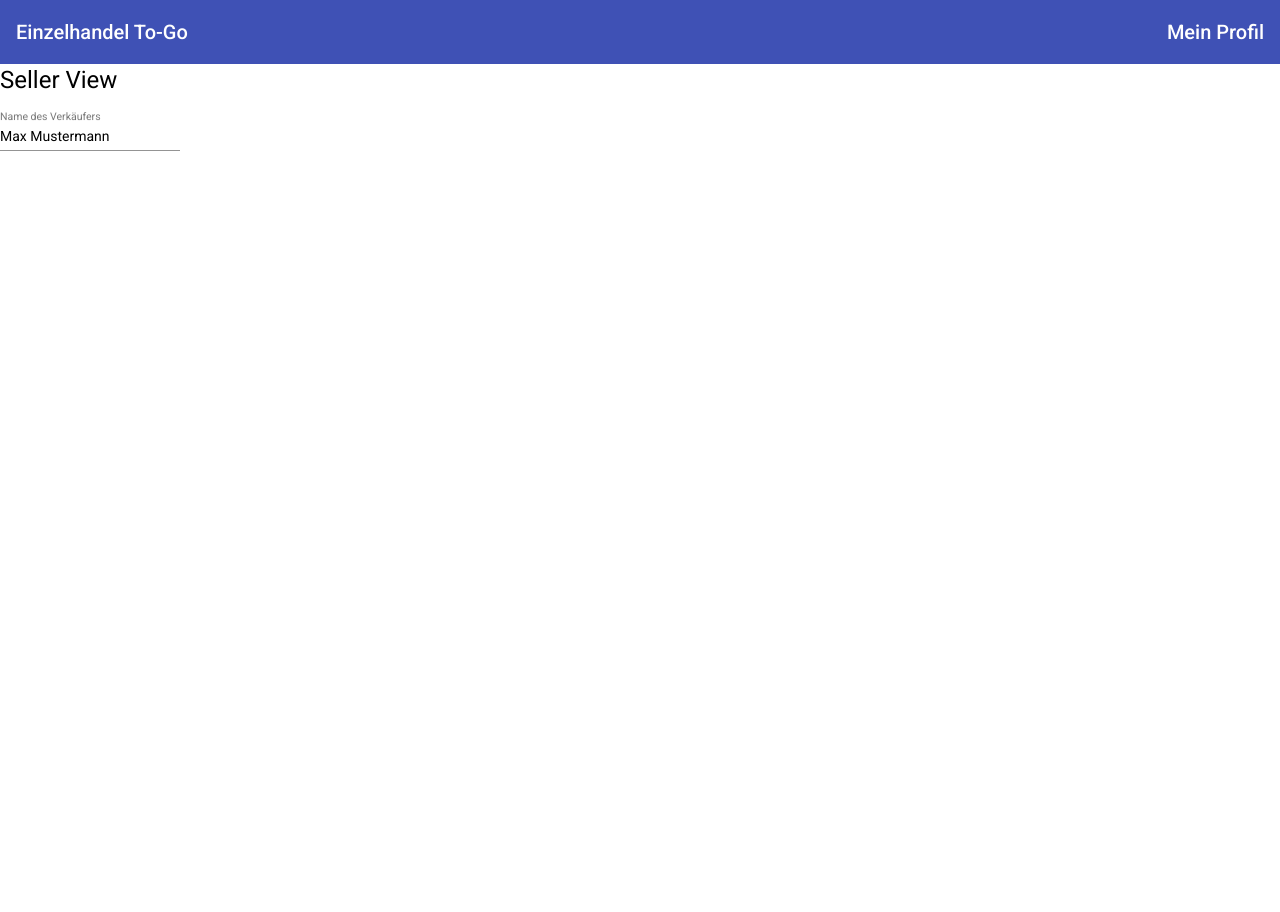
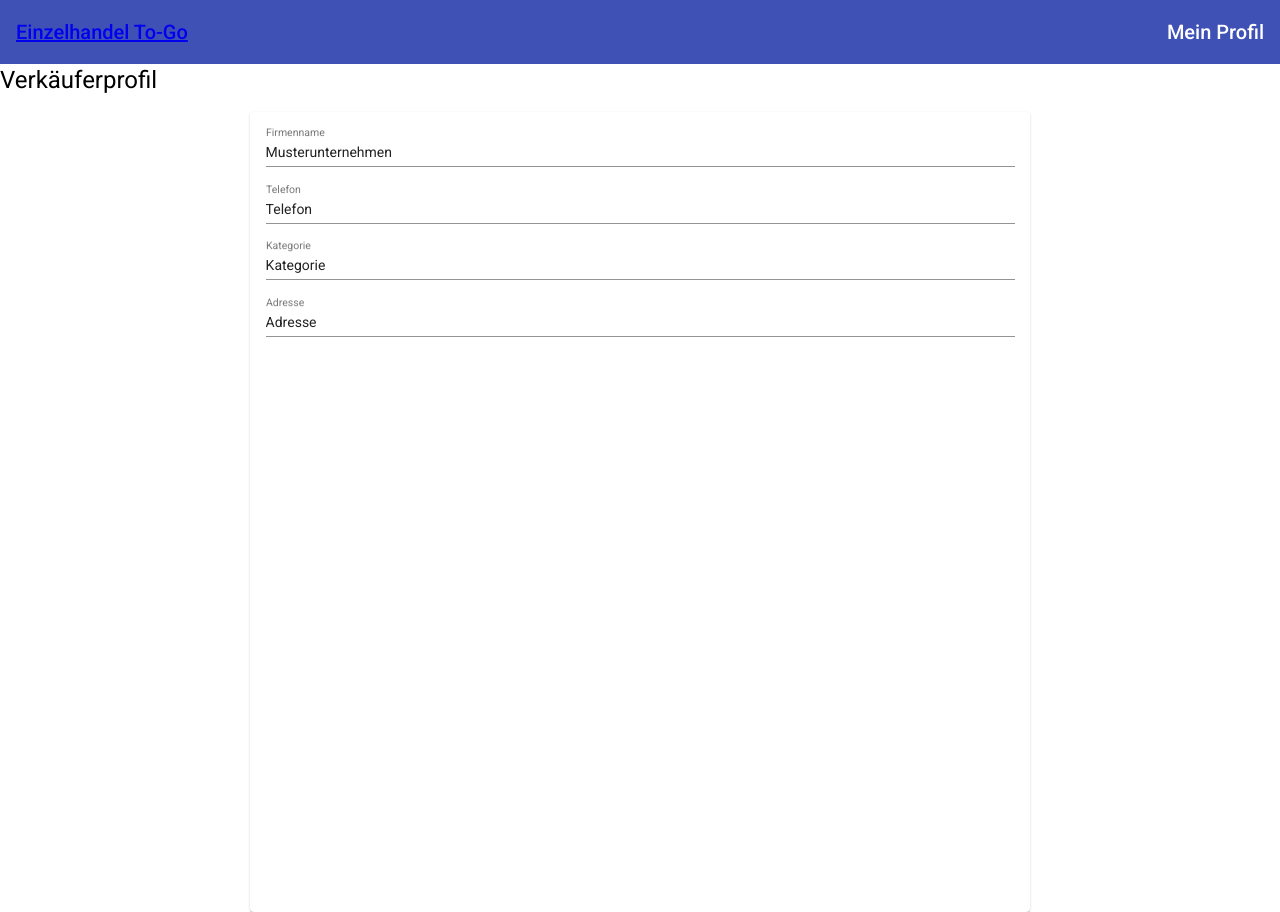
Before and after one commit to Craexy/einzelhandeltogo, an Angular app: page /seller/1 in a window 1280 px wide. Before the commit the page ends 800 px from the top, so only its background shows below. Built offline with nearby package versions, Linux system fonts and the light colour scheme.

Commit message:
added support for online hosted Service

```diff
--- a/src/app/app.component.html
+++ b/src/app/app.component.html
@@ -1,7 +1,7 @@
 <!--The content below is only a placeholder and can be replaced.-->
 <base href="/">
 <mat-toolbar color="primary">
-  <span>Einzelhandel To-Go</span>
+  <span><a href="/">Einzelhandel To-Go</a></span>
 
   <!-- This fills the remaining space of the current row -->
   <span class="example-fill-remaining-space"></span>
--- a/src/app/app.component.scss
+++ b/src/app/app.component.scss
@@ -3,3 +3,7 @@
      Every toolbar row uses a flexbox row layout. */
   flex: 1 1 auto;
 }
+
+a:visited{
+  color: white;
+}
--- a/src/app/app.module.ts
+++ b/src/app/app.module.ts
@@ -13,7 +13,8 @@ import {MatToolbarModule} from "@angular/material/toolbar";
 import {LoginModule} from "../login/login.module";
 import {ClientViewModule} from "./client-view/client-view.module";
 import { ClientViewComponent } from './client-view/client-view.component';
-import {HttpClientModule} from "@angular/common/http";
+import {HTTP_INTERCEPTORS, HttpClientModule} from "@angular/common/http";
+import {APIInterceptor} from "../shared/HttpInterceptor";
 
 
 const appRoutes: Routes = [
@@ -47,7 +48,11 @@ const appRoutes: Routes = [
     MatToolbarModule,
     HttpClientModule
   ],
-  providers: [],
+  providers: [{
+    provide: HTTP_INTERCEPTORS,
+    useClass: APIInterceptor,
+    multi: true,
+  }],
   bootstrap: [AppComponent]
 })
 export class AppModule { }
--- a/src/data.service.ts
+++ b/src/data.service.ts
@@ -9,7 +9,7 @@ import {Buyer, Driver} from "./shared/data";
 })
 export class DataService {
 
-  baseURL: string = "";
+  baseURL: string = "/shop";
 
   TEST: TestData[] = [
     { id: 11, name: 'Dr Nice' },
@@ -26,11 +26,13 @@ export class DataService {
 
   constructor(private http: HttpClient) {}
 
-  baseUrl: string = '';
-
   getTestData(): Observable<TestData[]>{
     //return this.http.get(this.baseURL+'HelloWorold');
     return of(this.TEST);
+  }
+
+  login(username: string, password: string): Observable<string>{
+    return this.http.post<string>('api-token-auth', {username: 'christopherutsch', password: 'etg-wirvsvirus'});
   }
 
   getBuyer(id: number): Observable<Buyer>{
@@ -38,7 +40,7 @@ export class DataService {
   }
 
   getBuyers(): Observable<Buyer[]>{
-    return this.http.get<Buyer[]>(this.baseURL + '/buyer/');
+    return this.http.get<Buyer[]>('buyers/');
   }
 
   getDriver(id: number): Observable<Driver>{
--- a/src/login/login.component.html
+++ b/src/login/login.component.html
@@ -1,6 +1,6 @@
 
-
-
+<body>
+<span class="stretcher"></span>
 <mat-card class="example-card">
   <mat-card-header>
     <mat-card-title>Login</mat-card-title>
@@ -9,12 +9,12 @@
     <form class="example-form">
       <mat-form-field class="example-full-width">
         <mat-label>E-Mail-Adresse</mat-label>
-        <input matInput >
+        <input matInput [(ngModel)]='mail' name="mail">
       </mat-form-field>
       <br>
       <mat-form-field>
         <mat-label>Passwort</mat-label>
-        <input matInput [type]="'password'">
+        <input [(ngModel)]='pass' matInput [type]="'password'"  name="pass">
       </mat-form-field>
     </form>
 
@@ -24,5 +24,5 @@
     <button mat-button>Abbrechen</button>
   </mat-card-actions>
 </mat-card>
-
-<br>
+<span class="stretcher"></span>
+</body>
--- a/src/login/login.component.scss
+++ b/src/login/login.component.scss
@@ -10,4 +10,14 @@
 mat-card{
   padding: 3em;
   margin: 3em;
+  width: 30%;
+  height: fit-content;
 }
+
+body{
+  display: flex;
+}
+
+.stretcher{
+  width: 35%;
+}
--- a/src/login/login.component.ts
+++ b/src/login/login.component.ts
@@ -1,5 +1,6 @@
 import { Component, OnInit } from '@angular/core';
 import {DataService} from "../data.service";
+import {Buyer} from "../shared/data";
 
 export interface TestData {
   id: number;
@@ -15,6 +16,9 @@ export interface TestData {
 export class LoginComponent implements OnInit {
 
   testData: TestData[];
+  buyers: Buyer[];
+  mail: string = "";
+  pass: string = "";
 
   constructor(private dataService:DataService) { }
 
@@ -25,7 +29,18 @@ export class LoginComponent implements OnInit {
   }
 
   login() {
-    console.log("login button clicked");
+    this.dataService.login(this.mail, this.pass)
+      .subscribe(data => console.log(data));
+
+  }
+
+  test() {
+    this.dataService.getBuyers()
+      .subscribe(data => {
+        this.buyers = data;
+        console.log(data);
+      });
+    console.log(this.buyers);
   }
 
 
--- a/src/login/login.module.ts
+++ b/src/login/login.module.ts
@@ -4,6 +4,9 @@ import { LoginComponent } from './login.component';
 import {MatCardModule} from "@angular/material/card";
 import {MatInputModule} from "@angular/material/input";
 import {MatButtonModule} from "@angular/material/button";
+import {HTTP_INTERCEPTORS} from "@angular/common/http";
+import {APIInterceptor} from "../shared/HttpInterceptor";
+import {FormsModule} from "@angular/forms";
 
 
 @NgModule({
@@ -13,8 +16,14 @@ import {MatButtonModule} from "@angular/material/button";
     CommonModule,
     MatCardModule,
     MatInputModule,
-    MatButtonModule
-  ]
+    MatButtonModule,
+    FormsModule
+  ],
+  providers: [{
+    provide: HTTP_INTERCEPTORS,
+    useClass: APIInterceptor,
+    multi: true,
+  }]
 })
 
 export class LoginModule {
--- a/src/seller-view/seller-view.module.ts
+++ b/src/seller-view/seller-view.module.ts
@@ -2,6 +2,7 @@ import { NgModule } from '@angular/core';
 import { CommonModule } from '@angular/common';
 import { SellerViewComponent } from './seller-view/seller-view.component';
 import {MatInputModule} from "@angular/material/input";
+import {MatCardModule} from "@angular/material/card";
 
 @NgModule({
   declarations: [SellerViewComponent],
@@ -10,7 +11,8 @@ import {MatInputModule} from "@angular/material/input";
   ],
   imports: [
     CommonModule,
-    MatInputModule
+    MatInputModule,
+    MatCardModule
   ]
 })
 export class SellerViewModule { }
--- a/src/seller-view/seller-view/seller-view.component.html
+++ b/src/seller-view/seller-view/seller-view.component.html
@@ -1,8 +1,28 @@
-<h1>Seller View</h1>
-
+<h1>Verkäuferprofil</h1>
+<body>
+<span class="stretcher"></span>
+<mat-card>
+  <mat-card-header></mat-card-header>
+  <mat-card-content>
 <form class="example-form">
   <mat-form-field class="example-full-width">
-    <mat-label>Name des Verkäufers</mat-label>
-    <input matInput placeholder="Max Mustermann" value="Max Mustermann">
+    <mat-label>Firmenname</mat-label>
+    <input matInput placeholder="Musterunternehmen" value="Musterunternehmen">
+  </mat-form-field>
+  <mat-form-field class="example-full-width">
+    <mat-label>Telefon</mat-label>
+    <input matInput placeholder="Telefon" value="Telefon">
+  </mat-form-field>
+  <mat-form-field class="example-full-width">
+    <mat-label>Kategorie</mat-label>
+    <input matInput placeholder="Kategorie" value="Kategorie">
+  </mat-form-field>
+  <mat-form-field class="example-full-width">
+    <mat-label>Adresse</mat-label>
+    <input matInput placeholder="" value="Adresse">
   </mat-form-field>
 </form>
+  </mat-card-content>
+</mat-card>
+<span class="stretcher"></span>
+</body>
--- a/src/seller-view/seller-view/seller-view.component.scss
+++ b/src/seller-view/seller-view/seller-view.component.scss
@@ -0,0 +1,16 @@
+form{
+  display: flex;
+  flex-direction: column;
+}
+
+.stretcher{
+  width: 20%;
+}
+
+body{
+  display: flex;
+}
+
+mat-card{
+  width: 60%;
+}
--- /dev/null
+++ b/src/shared/HttpInterceptor.ts
@@ -0,0 +1,18 @@
+import {Injectable} from '@angular/core';
+import {HttpEvent, HttpInterceptor, HttpHandler, HttpRequest} from '@angular/common/http';
+import {Observable} from "rxjs";
+
+@Injectable()
+export class APIInterceptor implements HttpInterceptor {
+  intercept(req: HttpRequest<any>, next: HttpHandler): Observable<HttpEvent<any>> {
+    let apiReq
+    let temp = req.url.split(':', 1);
+    if (temp[0]=='http'){
+      apiReq = req;
+    } else {
+      apiReq = req.clone({ url: `http://maxvorhauer.pythonanywhere.com/shop/${req.url}` });
+    }
+
+    return next.handle(apiReq);
+  }
+}
```
